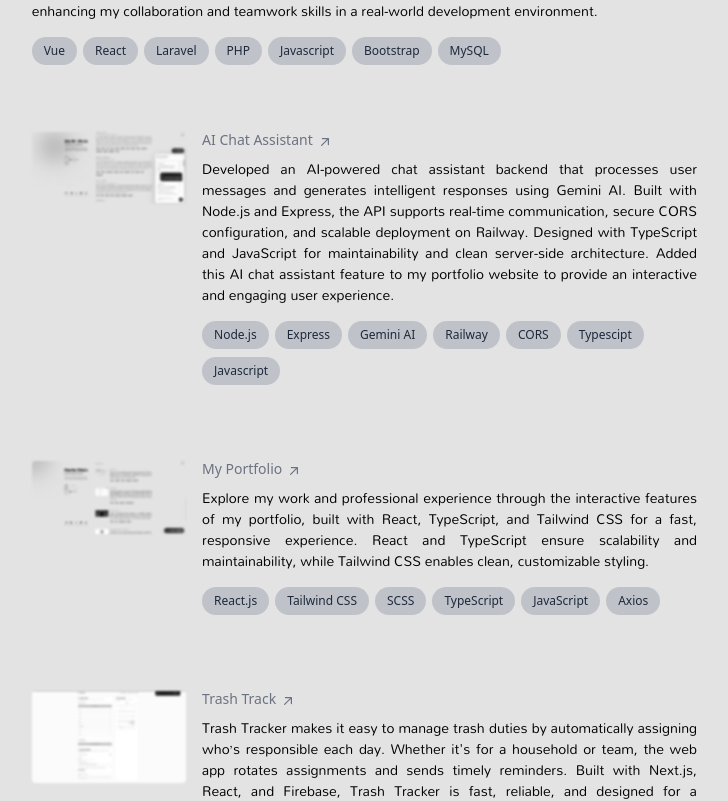
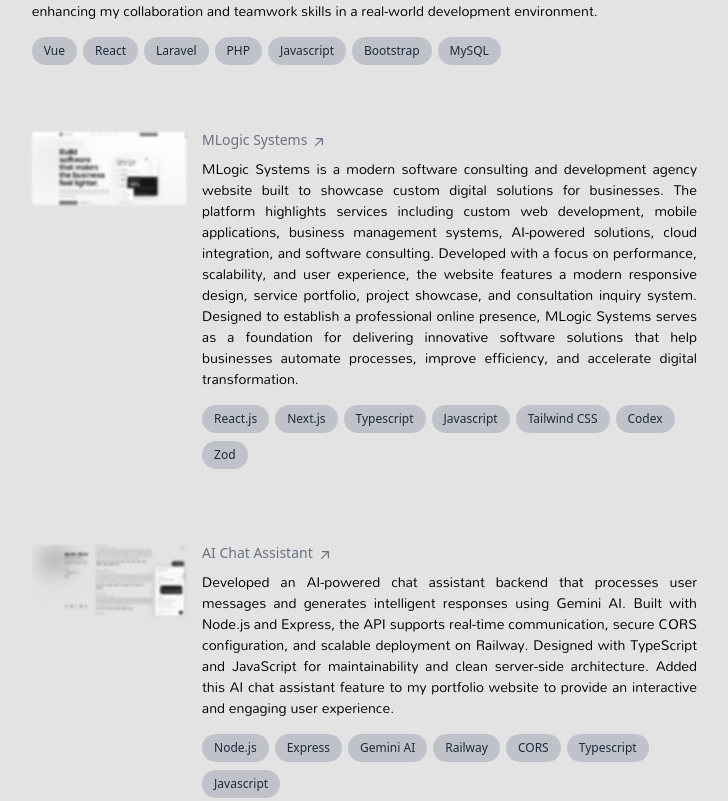
Before and after one commit to martinditalo/my-portfolio, a React (Create React App) app: page /about-projects in a window 1280 px wide. Shown: the part 1466-2267 px from the top of the page, without its empty margins (475-1203 px from the left). Built offline with nearby package versions, Linux system fonts and the light colour scheme.

Commit message:
feat: add new project

```diff
--- a/src/pages/about/projects/Projects.tsx
+++ b/src/pages/about/projects/Projects.tsx
@@ -2,6 +2,23 @@
 
 const Projects = (): ReactElement => {
   const ProjectsData = [
+    {
+      projects: {
+        link: "https://mlogic-systems.vercel.app/",
+        title: "MLogic Systems",
+        img: "/assets/images/project-img/mlogic.png",
+        description: `MLogic Systems is a modern software consulting and development agency website built to showcase custom digital solutions for businesses. The platform highlights services including custom web development, mobile applications, business management systems, AI-powered solutions, cloud integration, and software consulting. Developed with a focus on performance, scalability, and user experience, the website features a modern responsive design, service portfolio, project showcase, and consultation inquiry system. Designed to establish a professional online presence, MLogic Systems serves as a foundation for delivering innovative software solutions that help businesses automate processes, improve efficiency, and accelerate digital transformation.`,
+        stacks: [
+          "React.js",
+          "Next.js",
+          "Typescript",
+          "Javascript",
+          "Tailwind CSS",
+          "Codex",
+          "Zod",
+        ],
+      },
+    },
     {
       projects: {
         link: "https://github.com/martinditalo/my-portfolio-ai-backend",
@@ -14,7 +31,7 @@
           "Gemini AI",
           "Railway",
           "CORS",
-          "Typescipt",
+          "Typescript",
           "Javascript",
         ],
       },
```
Also changed, not shown: public/assets/images/project-img/mlogic.png (added).
